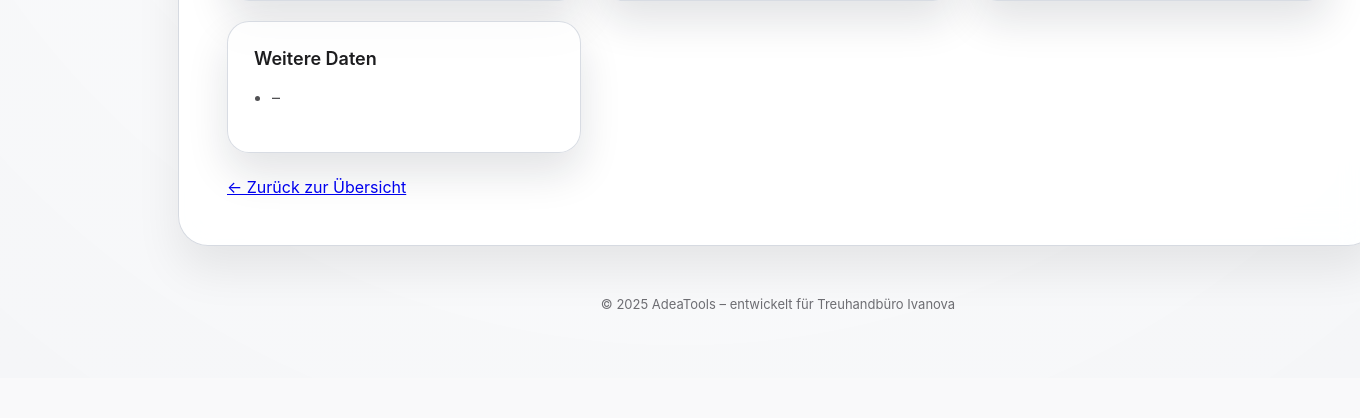
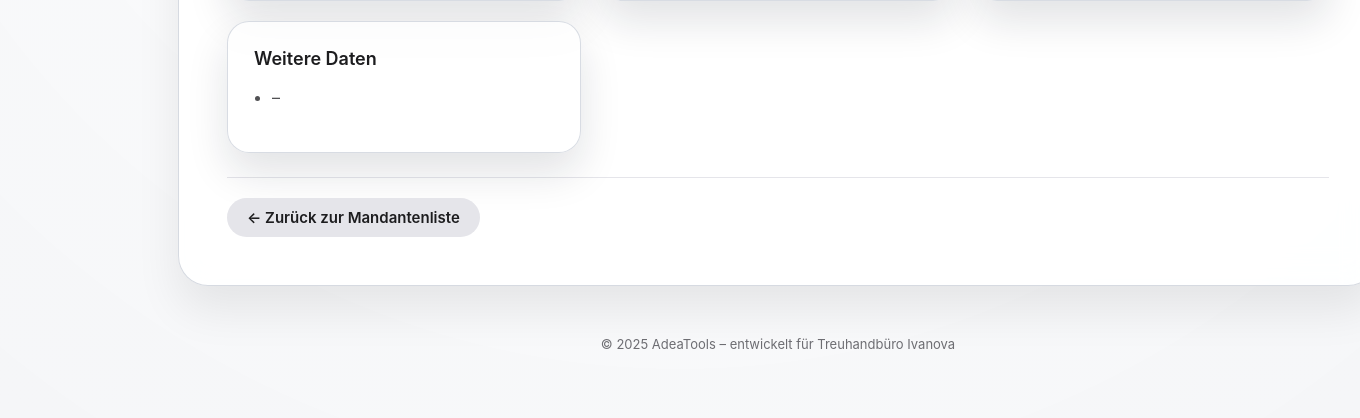
Before and after one commit to AlexandraAdea/AdeaTools, a Django app: template adeadesk/templates/adeadesk/detail.html in a window 1360 px wide. Shown: the part 470-888 px from the top of the page. Before the commit the page ends 779 px from the top, so only its background shows below. Run offline with Django 5.2, Linux system fonts and the light colour scheme; the template is opened without the code that fills it, so the values that code supplies are empty.

Commit message:
Fix: Improve AdeaDesk detail page back link

```diff
--- a/adeadesk/templates/adeadesk/detail.html
+++ b/adeadesk/templates/adeadesk/detail.html
@@ -108,8 +108,10 @@
         </div>
     </div>
 
-    <div style="margin-top:24px;">
-        <a href="{% url 'adeadesk:client-list' %}">&larr; Zurück zur Übersicht</a>
+    <div style="margin-top:24px; padding-top: 20px; border-top: 1px solid #e5e5ea;">
+        <a href="{% url 'adeadesk:client-list' %}" class="adea-button-primary" style="background:#e5e5ea; color:#1d1d1f; box-shadow:none; text-decoration:none; display:inline-block; padding:10px 20px;">
+            &larr; Zurück zur Mandantenliste
+        </a>
     </div>
 </section>
 {% endblock %}
```
